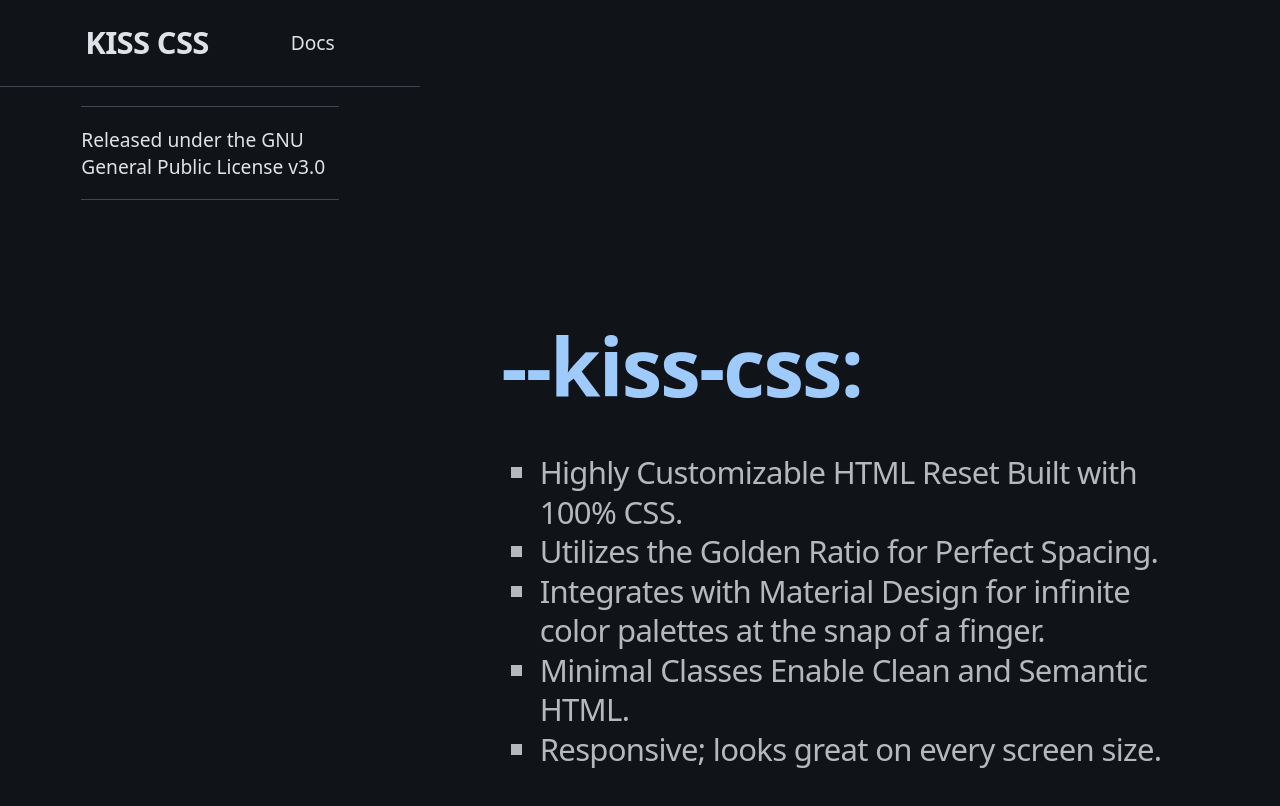
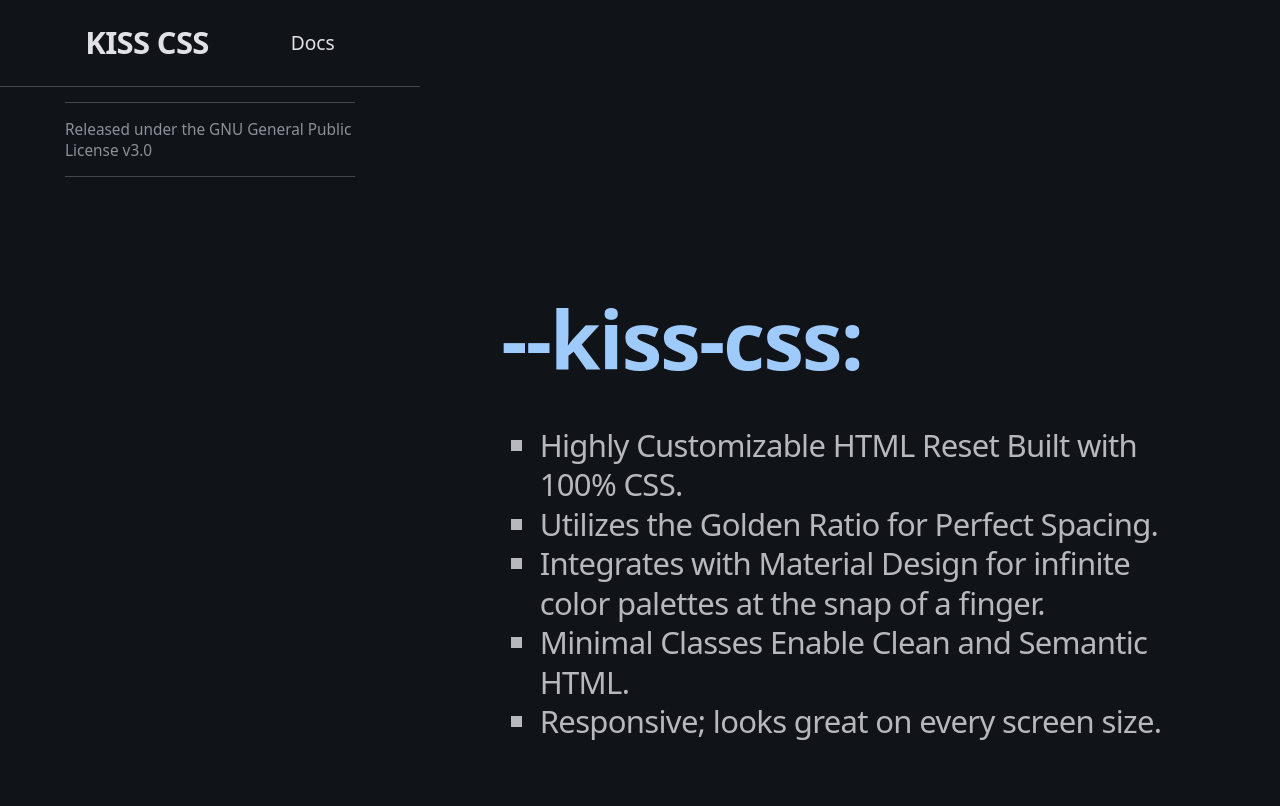
Before and after one commit to JDRadatti/kiss-css.com, a website built with Vite: page kiss-css-website/index.html in a window 1280 px wide. Built offline with nearby package versions, Linux system fonts and the light colour scheme.

Commit message:
Link global.css to index.html

```diff
--- a/kiss-css-website/index.html
+++ b/kiss-css-website/index.html
@@ -8,6 +8,7 @@
         href="https://fonts.googleapis.com/css2?family=Material+Symbols+Rounded:opsz,wght,FILL,GRAD@20..48,100..700,0..1,-50..200" />
 
     <link href="css/style.css" rel="stylesheet" type="text/css" />
+    <link href="css/global.css" rel="stylesheet" type="text/css" />
     <title>KISS CSS</title>
 </head>
 
```
